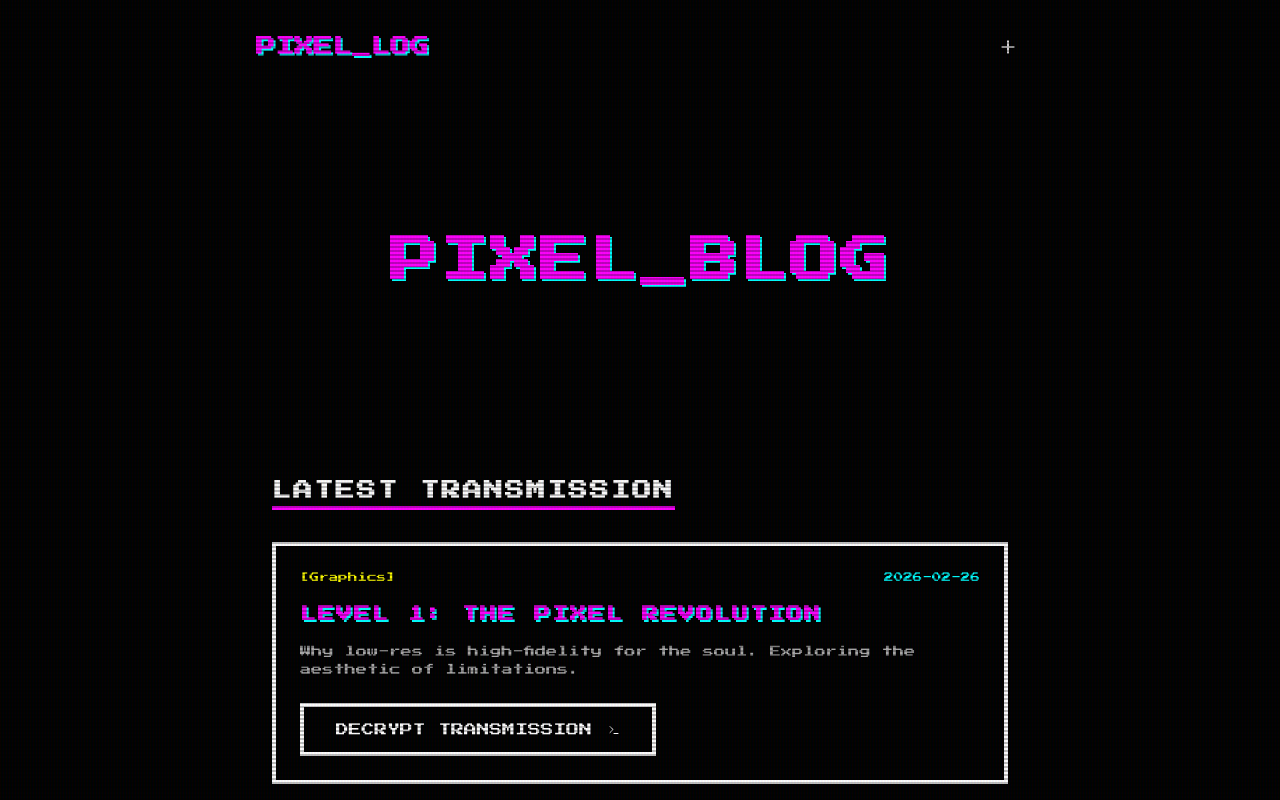
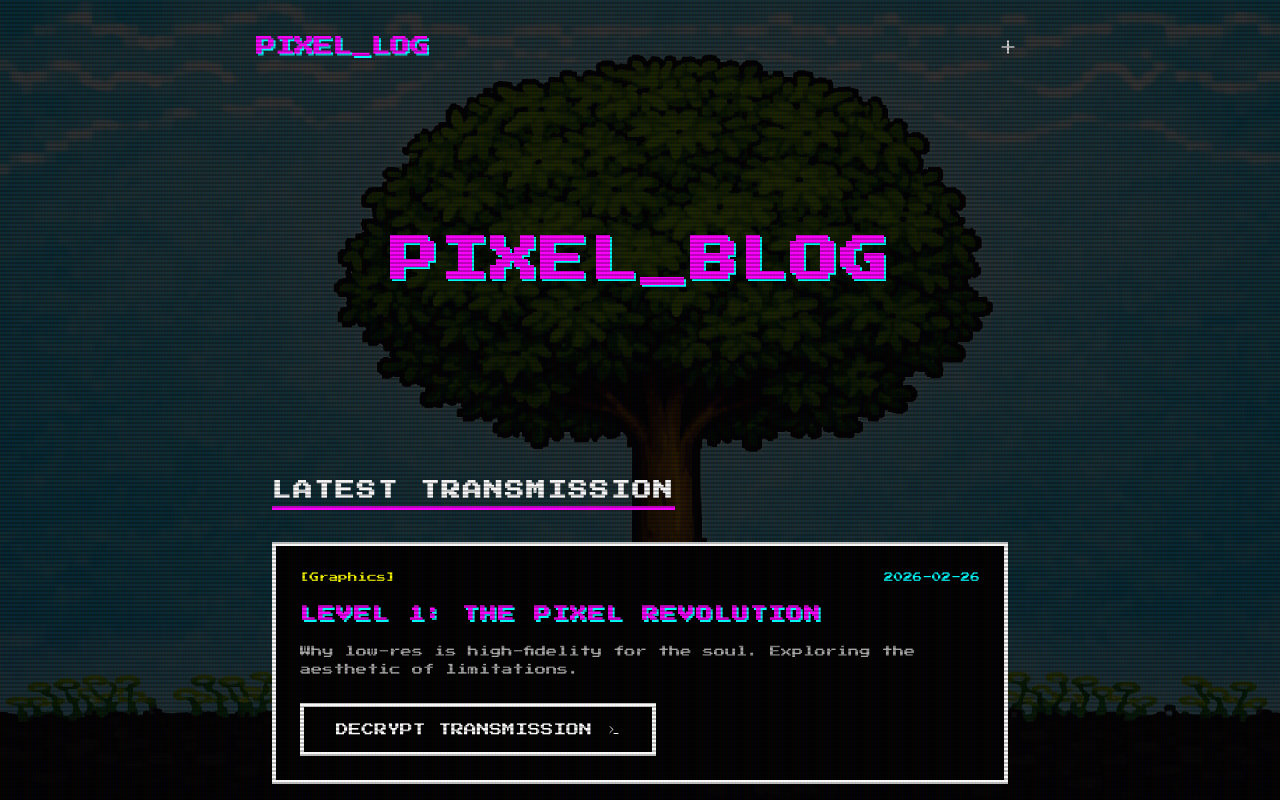
Before and after one commit to pseudodev3/pixel-blog, a React (Vite) app: page / in a window 1280 px wide. Shown: the top 800 px of the page. Built offline with nearby package versions, Linux system fonts and the light colour scheme; the HTML template or start-up script is replaced by a standard one.

Commit message:
style: set background image to tree.webp with themed overlay

```diff
--- a/src/index.css
+++ b/src/index.css
@@ -13,7 +13,12 @@
 }
 
 body {
-  background-color: var(--color-bg);
+  background-image: linear-gradient(rgba(0, 0, 0, 0.8), rgba(0, 0, 0, 0.8)), url('./assets/tree.webp');
+  background-size: cover;
+  background-position: center;
+  background-attachment: fixed;
+  background-repeat: no-repeat;
+  image-rendering: pixelated;
   color: var(--color-text);
   font-family: var(--font-pixel);
   margin: 0;
```
Also changed, not shown: src/assets/tree.webp (added), 1 other file (tests, documents, lock files or other folders).
